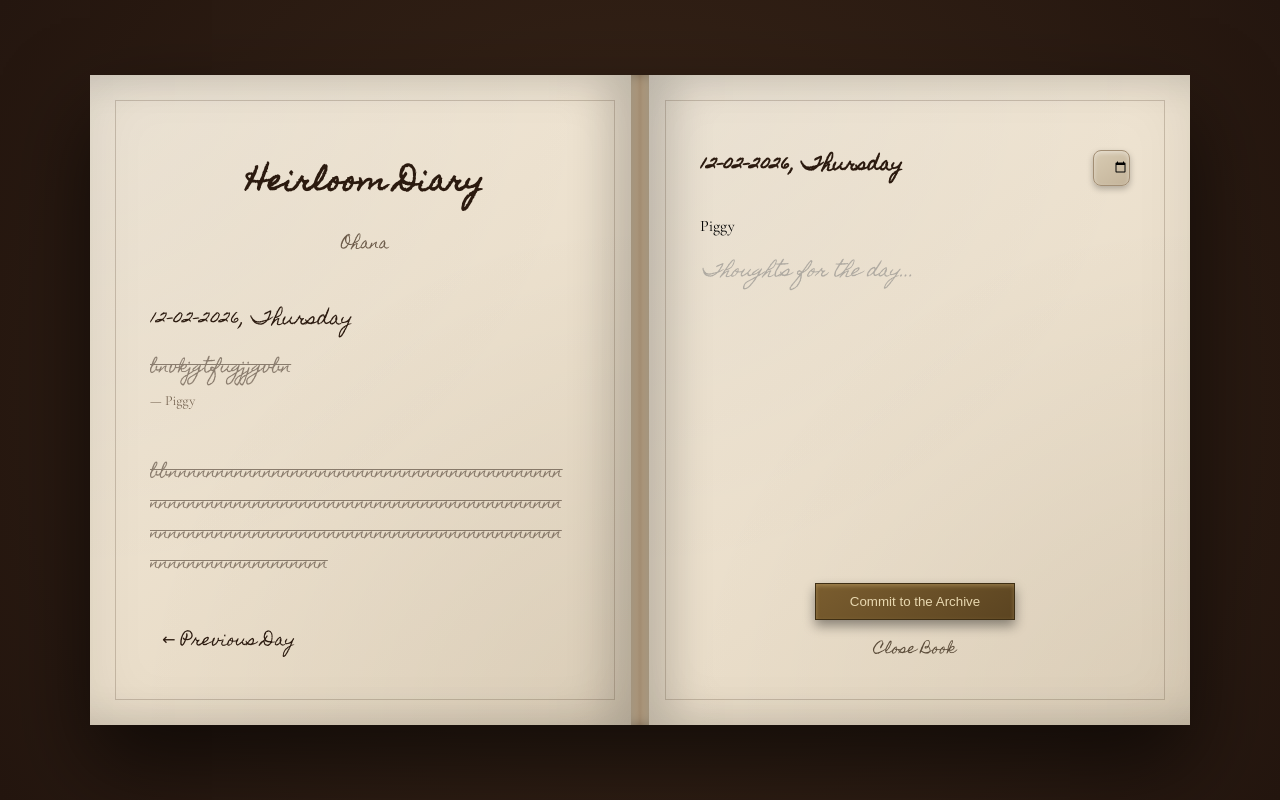
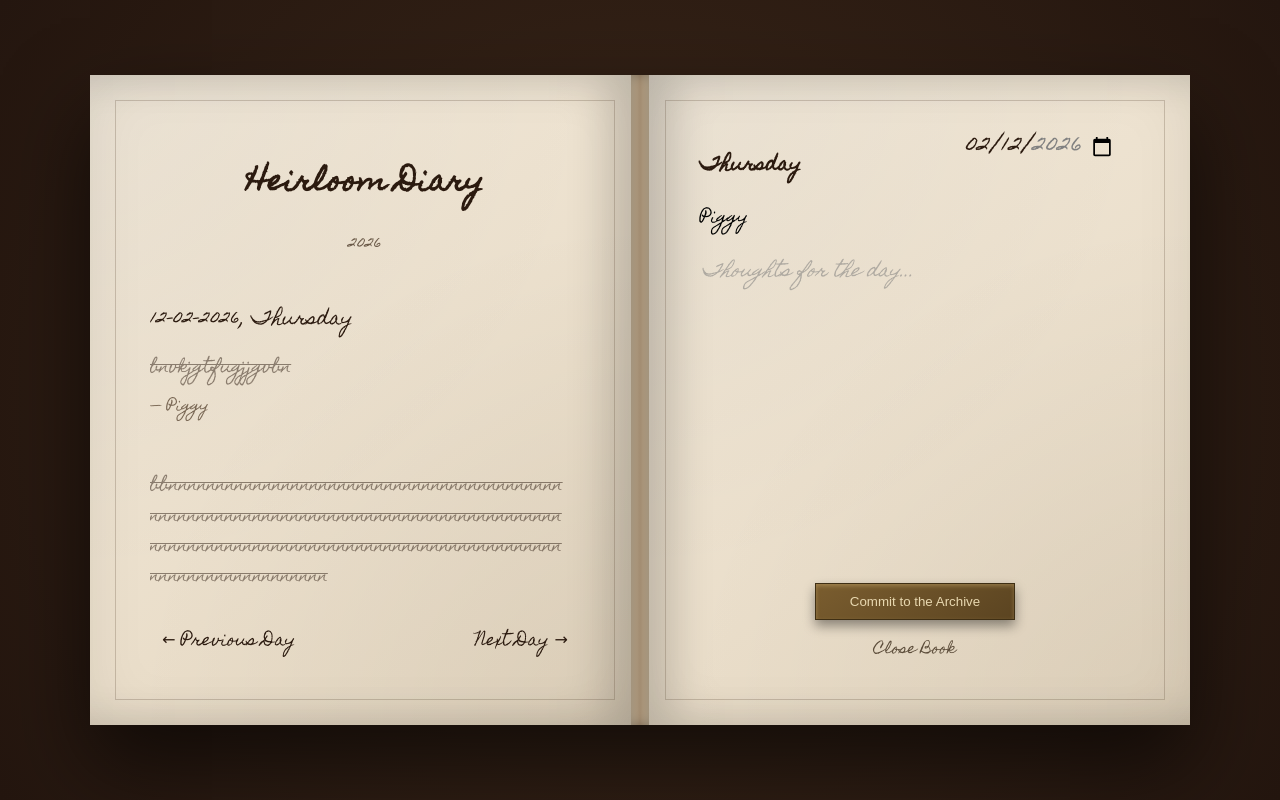
Before and after one commit to Cadet-Subhada/heirloom-diary, a Flask app: page /diary in a window 1280 px wide. Run offline with Flask 3, Linux system fonts and the light colour scheme; a user stored in the database is signed in.

Commit message:
Updated calendar layout and navigation logic

```diff
--- a/app.py
+++ b/app.py
@@ -139,16 +139,21 @@ def diary():
         date=selected_date
     ).order_by(Entry.id.asc()).all()
 
-    previous_date = selected_date - timedelta(days=1)
-    next_date = selected_date + timedelta(days=1)
+    min_date = date(2026, 1, 1)
+    max_date = date(2026, 12, 31)
+
+    previous_date = selected_date - timedelta(days=1) if selected_date > min_date else None
+    next_date = selected_date + timedelta(days=1) if selected_date < max_date else None
 
     formatted_date = selected_date.strftime("%d-%m-%Y, %A")
+    formatted_day = selected_date.strftime("%A")
 
     return render_template(
         'diary.html',
         entries=entries,
         selected_date=selected_date,
         formatted_date=formatted_date,
+        formatted_day=formatted_day,
         previous_date=previous_date,
         next_date=next_date,
         today=date.today(),
--- a/static/book.css
+++ b/static/book.css
@@ -93,6 +93,12 @@ body {
         inset 0 0 60px rgba(0,0,0,0.08);
 }
 
+.welcome,
+.page-right p,
+.page-left p,
+.signature {
+    font-family: 'Homemade Apple', cursive;
+}
 
 /* ========================= */
 /* HEADER                    */
@@ -322,42 +328,37 @@ body {
 }
 
 /* ========================= */
-/* CALENDAR ICON TOKEN       */
+/* CALENDAR BUTTON           */
 /* ========================= */
 
-.date-row {
-    display: flex;
-    align-items: center;
-    justify-content: space-between;
-    gap: 20px;
+.page-right {
+    position: relative;
 }
 
-/* calendar wrapper */
 .calendar-form {
-    margin-left: auto;
+    position: absolute;
+    top: 45px;
+    right: 60px;
 }
 
-/* actual icon */
-.calendar-icon {
-    width: 34px;
-    height: 34px;
-    border-radius: 8px;
+.calendar-input {
+    width: 150px;
+    padding: 2px 15px 2px 15px;
 
-    background: linear-gradient(145deg, #d8cbb3, #c4b49a);
-    border: 1px solid #a28e74;
+    font-family: 'Homemade Apple', cursive;
+    font-size: 22px;
 
+    background: transparent;
+    border: none;
+
+    color: #2b1a0f;
     cursor: pointer;
-    color: transparent;
-
-    box-shadow:
-        inset 0 2px 4px rgba(255,255,255,0.4),
-        0 3px 6px rgba(0,0,0,0.25);
-
-    transition: 0.2s ease;
 }
 
-.calendar-icon:hover {
-    transform: translateY(-2px);
+/* Earthy calendar icon */
+.calendar-input::-webkit-calendar-picker-indicator {
+    filter: sepia(90%) saturate(120%) brightness(60%);
+    cursor: pointer;
 }
 
 /* ========================= */
--- a/templates/diary.html
+++ b/templates/diary.html
@@ -16,7 +16,7 @@
 
         <div class="book-header">
             <h1>Heirloom Diary</h1>
-            <p class="sub-title">Ohana</p>
+            <p class="sub-title">2026</p>
         </div>
 
         <div class="entry">
@@ -51,11 +51,13 @@
         <!-- Page Flip Navigation -->
         <div class="page-nav">
 
-            <a href="{{ url_for('diary', date=previous_date) }}" class="page-btn">
-                ← Previous Day
-            </a>
+            {% if previous_date %}
+                <a href="{{ url_for('diary', date=previous_date) }}" class="page-btn">
+                    ← Previous Day
+                </a>
+            {% endif %}
 
-            {% if selected_date < today %}
+            {% if next_date %}
                 <a href="{{ url_for('diary', date=next_date) }}" class="page-btn">
                     Next Day →
                 </a>
@@ -73,20 +75,18 @@
             <div class="date-row">
 
                 <h1 class="date-title">
-                    {{ formatted_date }}
+                    {{ formatted_day }}
                 </h1>
 
                 <form method="GET" action="{{ url_for('diary') }}" class="calendar-form">
 
                     <input type="date"
                         name="date"
-                        class="calendar-icon"
+                        class="calendar-input"
                         min="2026-01-01"
                         max="2026-12-31"
                         value="{{ selected_date }}"
                         onchange="this.form.submit()">
-
-                    </button>
 
                 </form>
 
```
Also changed, not shown: instance/database.db.
